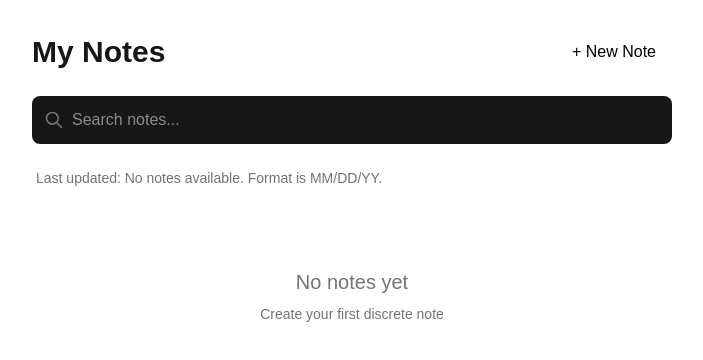
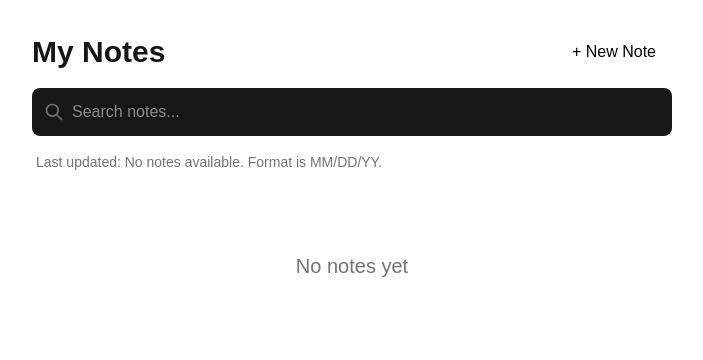
Before and after one commit to CometBlazer/discreet-notes, a Next.js app: page / in a window 1280 px wide. Shown: the top 360 px of the page, without its empty margins (288-991 px from the left). Built offline with nearby package versions, Linux system fonts and the light colour scheme.

Commit message:
style: adjust spacing in Home component and update NoteList no notes message for improved UI clarity

```diff
--- a/app/page.tsx
+++ b/app/page.tsx
@@ -66,7 +66,7 @@ export default function Home() {
 
   return (
     <main className="min-h-screen p-4 max-w-2xl mx-auto">
-      <div className="flex items-center justify-between mb-6 mt-4">
+      <div className="flex items-center justify-between mb-4 mt-4">
         <h1 className="text-3xl font-bold">My Notes</h1>
         <button
           onClick={handleNewNote}
@@ -76,10 +76,10 @@ export default function Home() {
         </button>
       </div>
 
-      <div className="mb-6">
+      <div className="mb-4">
         <SearchBar onSearch={handleSearch} />
       </div>
-      <p className="text-sm text-neutral-500 mb-2 ml-1">Last updated: {displayedNotes.length > 0 ? new Date(displayedNotes[0].updatedAt).toLocaleString() : 'No notes available'}. Format is MM/DD/YY.</p>
+      <p className="text-sm text-neutral-500 mb-4 ml-1">Last updated: {displayedNotes.length > 0 ? new Date(displayedNotes[0].updatedAt).toLocaleString() : 'No notes available'}. Format is MM/DD/YY.</p>
       <NoteList notes={displayedNotes} onDelete={handleDelete} />
     </main>
   );
--- a/components/NoteList.tsx
+++ b/components/NoteList.tsx
@@ -30,7 +30,6 @@ export default function NoteList({ notes, onDelete }: NoteListProps) {
     return (
       <div className="text-center text-neutral-500 mt-20">
         <p className="text-xl mb-2">No notes yet</p>
-        <p className="text-sm">Create your first discrete note</p>
       </div>
     );
   }
@@ -46,7 +45,7 @@ export default function NoteList({ notes, onDelete }: NoteListProps) {
             <h3 className="text-lg font-medium mb-2">
               Note from {new Date(note.createdAt).toLocaleDateString()}
             </h3>
-            <div className="flex items-center text-sm text-neutral-400 space-x-3">
+            <div className="flex items-center text-xs text-neutral-400 space-x-1">
               <span>Created {formatRelativeTime(note.createdAt)}</span>
               <span>•</span>
               <span>Updated {formatRelativeTime(note.updatedAt)}</span>
```
